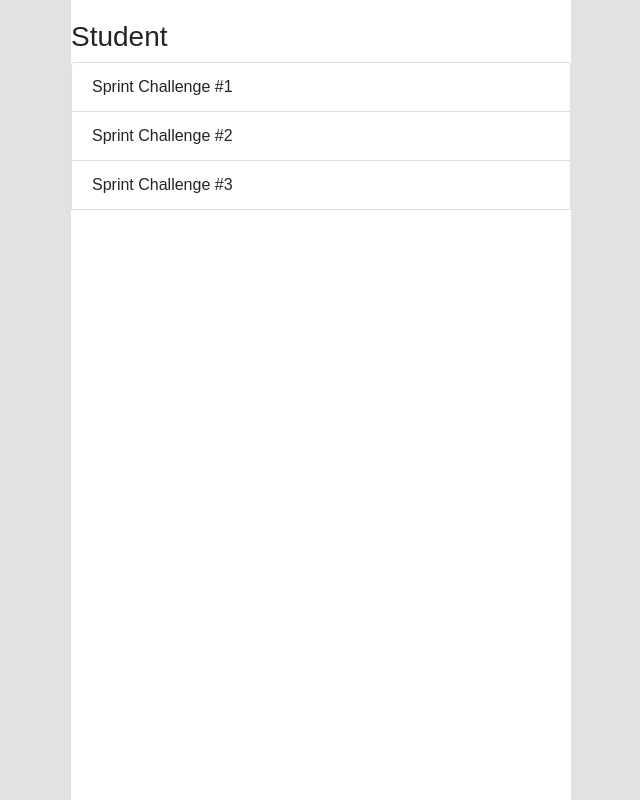
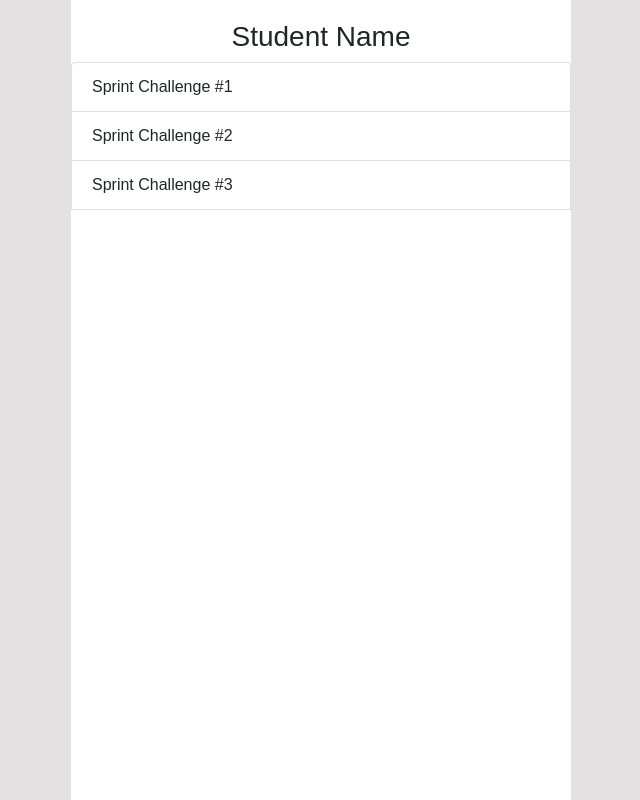
Before and after one commit to jaCod3r/Sprint-Manager, a React (Create React App) app in the folder sprintmanager/: page /student in a window 1280 px wide. Shown: the whole page, without its empty margins (319-959 px from the left). Built offline with nearby package versions, Linux system fonts and the light colour scheme.

Commit message:
added more styling

```diff
--- a/sprintmanager/src/components/Student.js
+++ b/sprintmanager/src/components/Student.js
@@ -38,7 +38,7 @@ export default class Student extends Component {
     }
     render() {
         return <div className="Student-Container">
-            <h3>Student</h3>
+            <h3 className="Student-Name">Student Name</h3>
             <ListGroup>
                 {['Sprint Challenge #1', 'Sprint Challenge #2', 'Sprint Challenge #3'].map(
                 (sprint, index) => {
--- a/sprintmanager/src/css/Student.css
+++ b/sprintmanager/src/css/Student.css
@@ -9,3 +9,7 @@
 .Student-Sprint-Link {
     background-color: #931D25;
 }
+
+.Student-Name {
+    text-align: center;
+}
```
